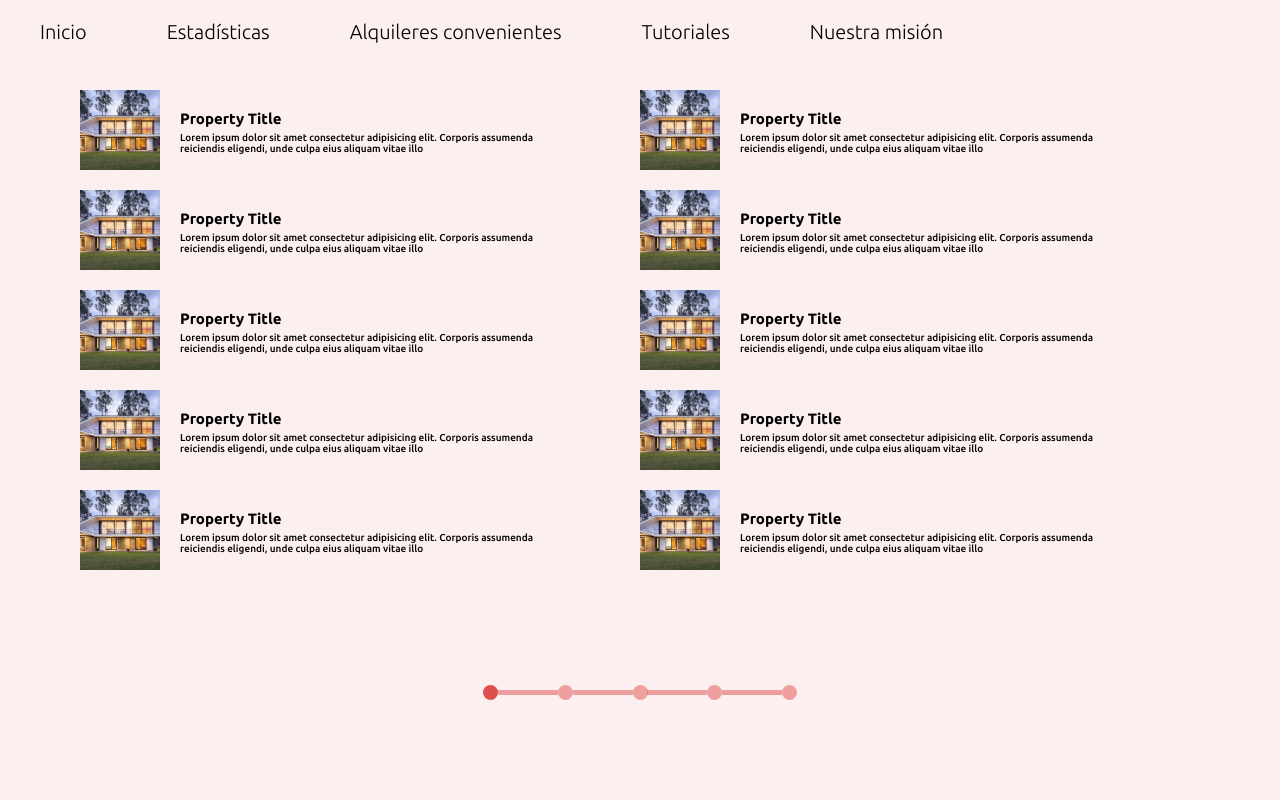
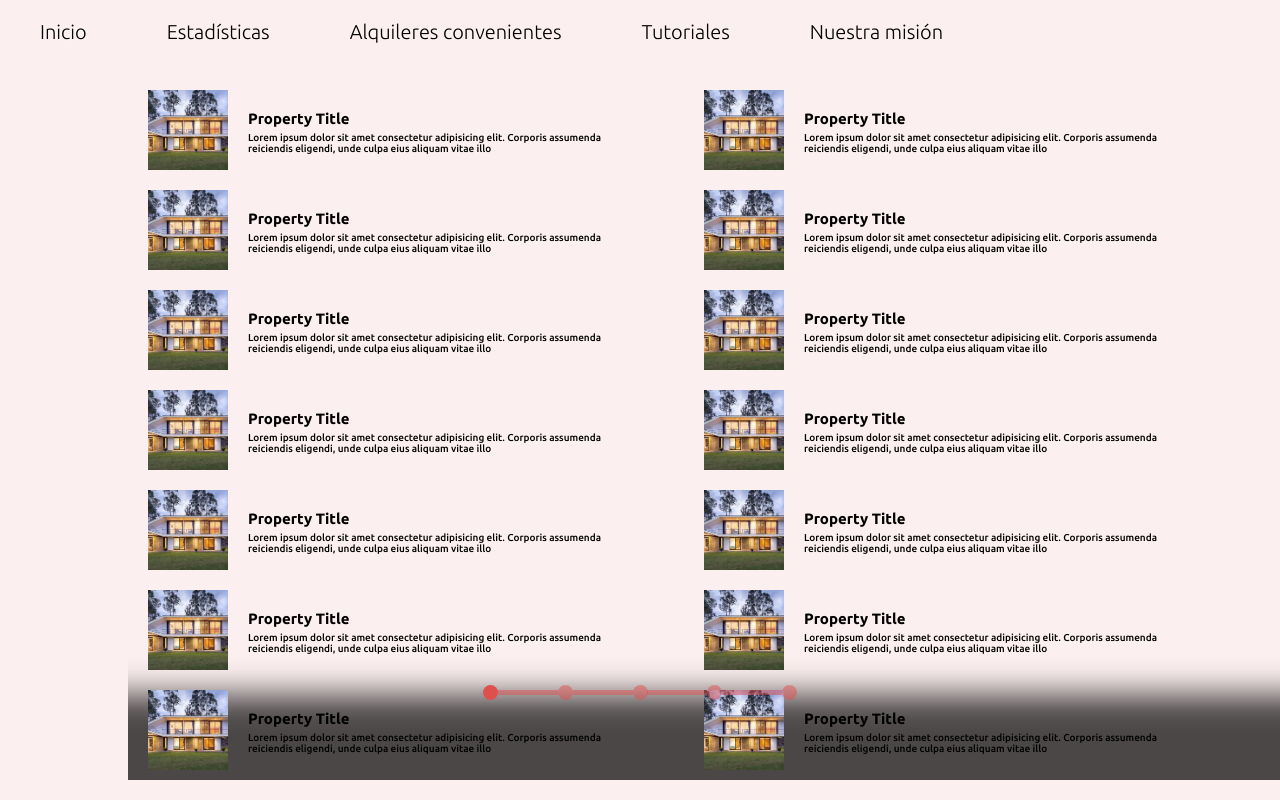
Before and after one commit to MarcosMartilotta/fairPrice, a React (Vite) app: page /questionnarie/results in a window 1280 px wide. Built offline with nearby package versions, Linux system fonts and the light colour scheme.

Commit message:
Prueba shadow en results

```diff
--- a/src/pages/ResultsPage.jsx
+++ b/src/pages/ResultsPage.jsx
@@ -4,6 +4,7 @@ import { StyledResultsPage } from "../styled-components/styledResultsPage";
 const ResultsPage = () => {
   return (
     <StyledResultsPage>
+      <div className="cardsContainer">
         <PropertyCard></PropertyCard>
         <PropertyCard></PropertyCard>
         <PropertyCard></PropertyCard>
@@ -14,6 +15,12 @@ const ResultsPage = () => {
         <PropertyCard></PropertyCard>
         <PropertyCard></PropertyCard>
         <PropertyCard></PropertyCard>
+        <PropertyCard></PropertyCard>
+        <PropertyCard></PropertyCard>
+        <PropertyCard></PropertyCard>
+        <PropertyCard></PropertyCard>
+        <PropertyCard></PropertyCard>
+      </div>
     </StyledResultsPage>
   );
 };
--- a/src/styled-components/styledResultsPage.js
+++ b/src/styled-components/styledResultsPage.js
@@ -4,13 +4,22 @@ export const StyledResultsPage = styled.section`
   width: 100%;
   padding-top: 6rem;
   display: flex;
+  justify-content: right;
+  .cardsContainer {
+    width: 90%;
+    height: 90vh;
+    display: flex;
     align-items: center;
     flex-direction: column;
     overflow-y: scroll;
+    box-shadow: 0px -134px 33px -48px rgba(0, 0, 0, 0.7) inset;
+    -webkit-box-shadow: 0px -134px 33px -48px rgba(0, 0, 0, 0.7) inset;
+    -moz-box-shadow: 0px -134px 33px -48px rgba(0, 0, 0, 0.7) inset;
     @media (min-width: 768px) {
-    padding: 8rem;
+      padding: 2rem;
       display: grid;
       grid-template-columns: 1fr 1fr;
       grid-auto-rows: auto;
     }
+  }
 `;
```
Lines whose indentation alone changed are shown as unchanged.
